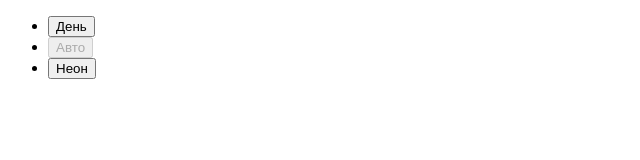
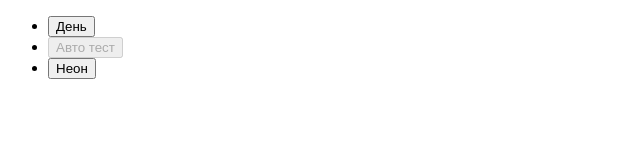
Before and after one commit to AntonLushchay/slozhno-sosredotochitsya, a website: page src/index.html in a window 1280 px wide. Shown: the full height of the page, 0-640 px from the left. Drawn offline with Linux system fonts and the light colour scheme; files that its build step writes are made by us from their sources.

Commit message:
понтуемся перед Виталей

```diff
--- a/src/index.html
+++ b/src/index.html
@@ -23,7 +23,7 @@
                             class="header__theme-menu-button header__theme-menu-button_active header__theme-menu-button_type_auto"
                             disabled
                         >
-                            Авто
+                            Авто тест
                         </button>
                     </li>
                     <li class="header__theme-menu-item">
```
